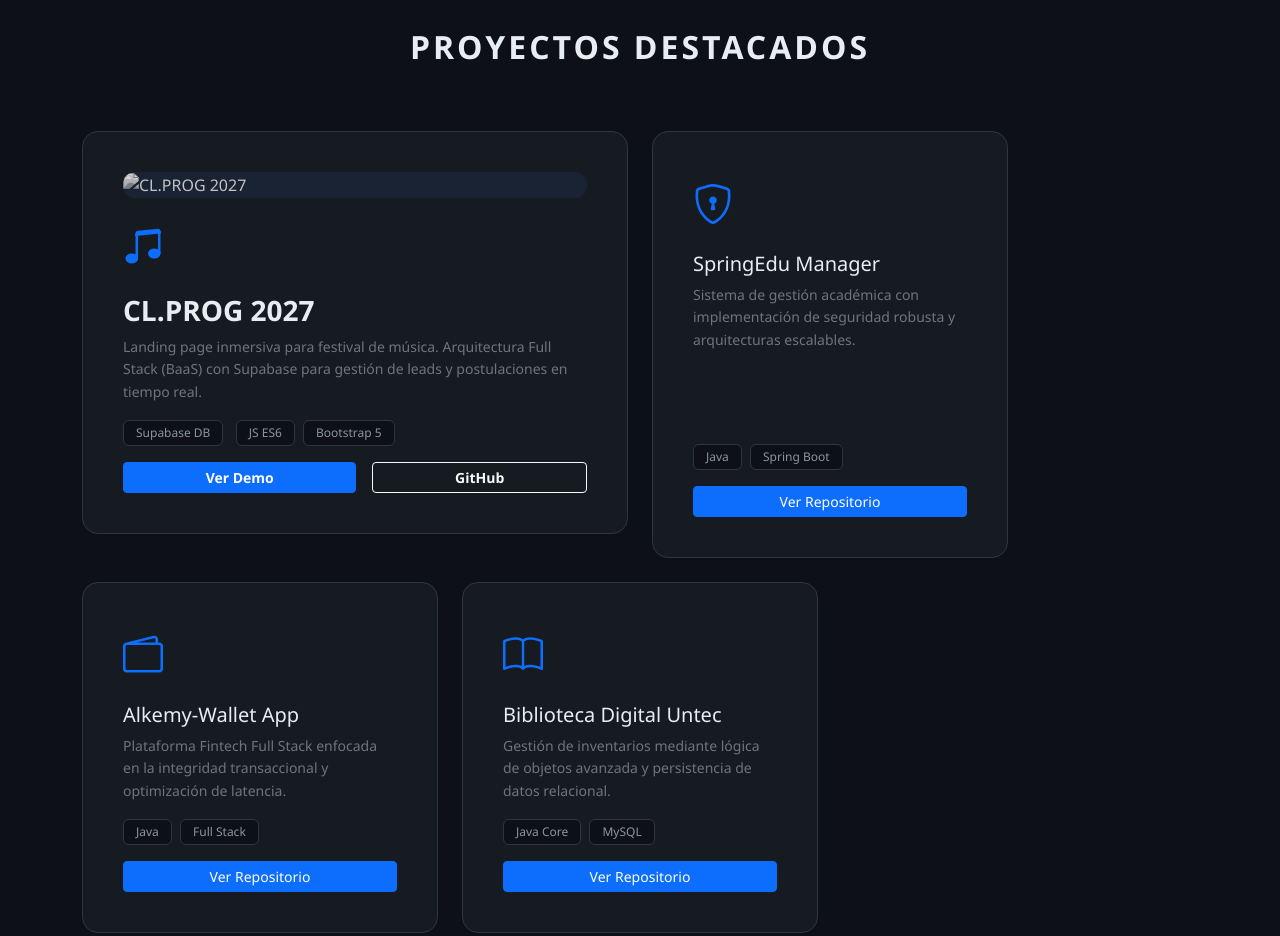
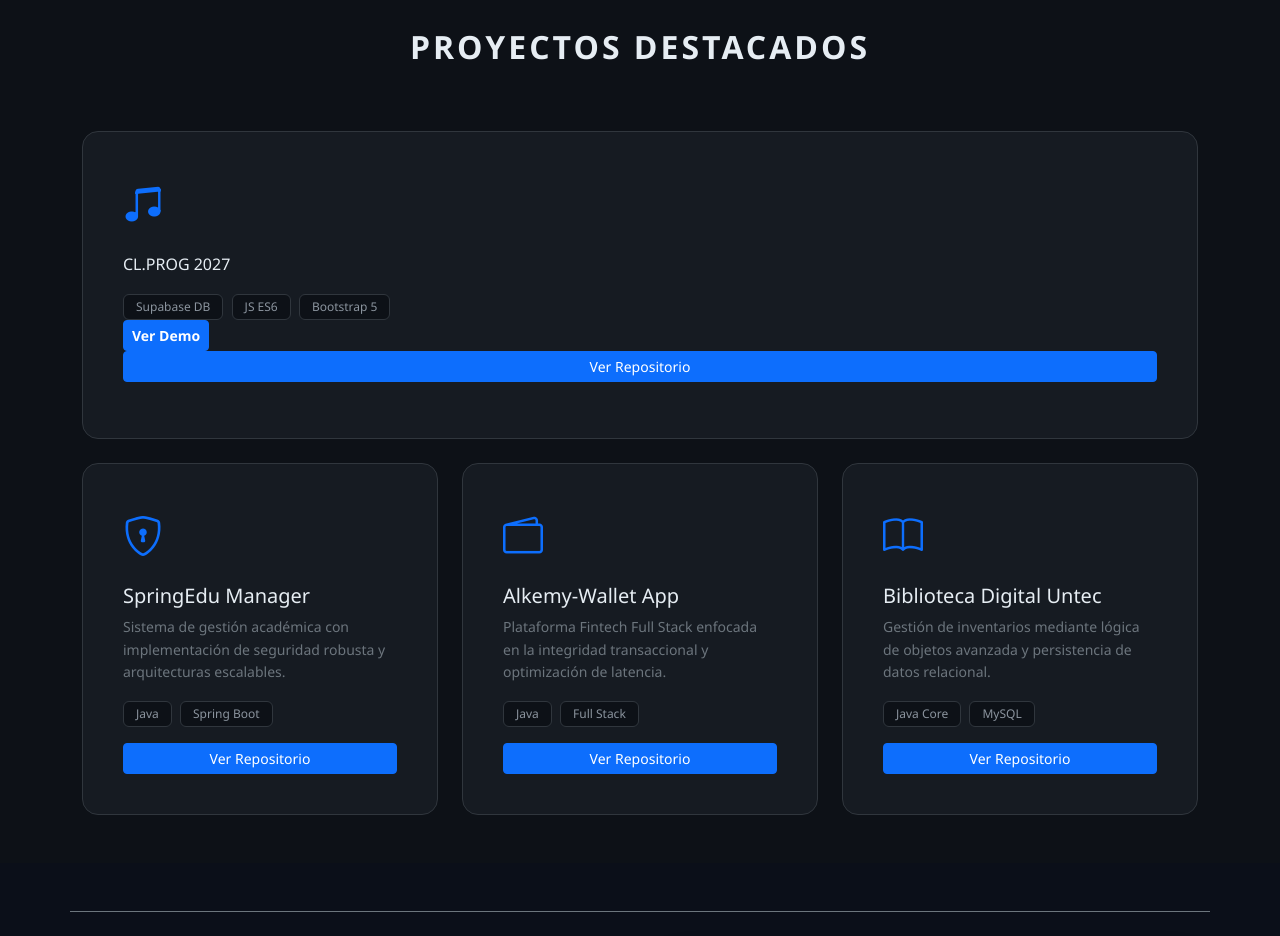
Before and after one commit to JuVillaC/juvillac.github.io, a plain HTML site: page index.html in a window 1280 px wide. Shown: the part 1700-2636 px from the top of the page. Drawn offline with nearby package versions, Linux system fonts and the light colour scheme.

Commit message:
Update index.html

```diff
--- a/index.html
+++ b/index.html
@@ -128,31 +128,19 @@
         <div class="container">
             <h2 class="section-title lang" data-es="Proyectos Destacados" data-en="Featured Projects">Proyectos Destacados</h2>
             <div class="row g-4">
-               <div class="col-md-6 mb-4">
+               <div class="col-mb-4">
                     <div class="project-card h-100">
-                        <div class="img-wrapper mb-3" style="border-radius: 12px; overflow: hidden; background-color: #1a2333;">
-                            <img src="img/clprog-preview.jpg" class="img-fluid w-100" alt="CL.PROG 2027" style="filter: grayscale(100%); transition: all 0.4s ease; opacity: 0.8;">
-                        </div>
-
                         <div class="mb-3"><i class="bi bi-music-note-beamed text-primary fs-1"></i></div>
-
-                        <h3 class="fw-bold mb-2">CL.PROG 2027</h3>
-
+                        <h5">CL.PROG 2027</h5>
                         <p class="text-secondary small lang"
                            data-es="Landing page inmersiva para festival de música. Arquitectura Full Stack (BaaS) con Supabase para gestión de leads y postulaciones en tiempo real."
-                           data-en="Immersive landing page for a music festival. Full Stack (BaaS) architecture with Supabase for real-time lead and band application management.">
-                           Landing page inmersiva para festival de música. Arquitectura Full Stack (BaaS) con Supabase para gestión de leads y postulaciones en tiempo real.
-                        </p>
-
+                           data-en="Immersive landing page for a music festival. Full Stack (BaaS) architecture with Supabase for real-time lead and band application management."></p>
                         <div class="mt-auto">
                             <div class="mb-3">
-                                <span class="badge bg-dark">Supabase DB</span>
-                                <span class="badge bg-dark">JS ES6</span>
-                                <span class="badge bg-dark">Bootstrap 5</span>
-                            </div>
-                            <div class="d-flex gap-3">
+                                <span class="badge bg-dark">Supabase DB</span> <span class="badge bg-dark">JS ES6</span> <span class="badge bg-dark">Bootstrap 5</span>
+                                <br>
                                 <a href="https://juvillac.github.io/clprog-2027/" target="_blank" class="btn btn-sm btn-primary flex-fill fw-bold lang" data-es="Ver Demo" data-en="Live Demo">Ver Demo</a>
-                                <a href="https://github.com/JuVillaC/clprog-2027" target="_blank" class="btn btn-sm btn-outline-light flex-fill fw-bold">GitHub</a>
+                                <a href="https://github.com/JuVillaC/clprog-2027" target="_blank" class="btn btn-sm btn-primary w-100 lang" data-es="Ver Repositorio" data-en="View Repository">Ver Repositorio</a>
                             </div>
                         </div>
                     </div>
```
